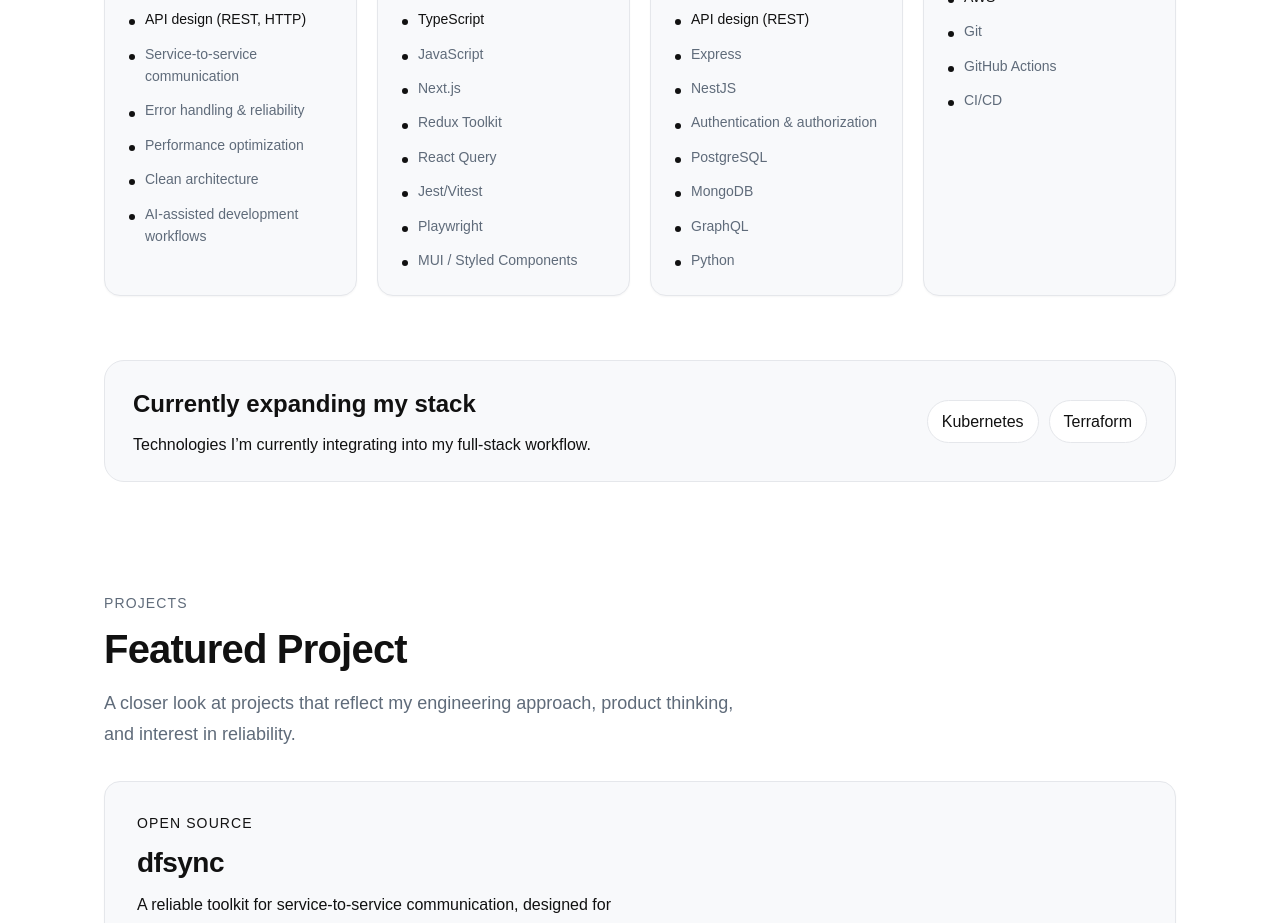
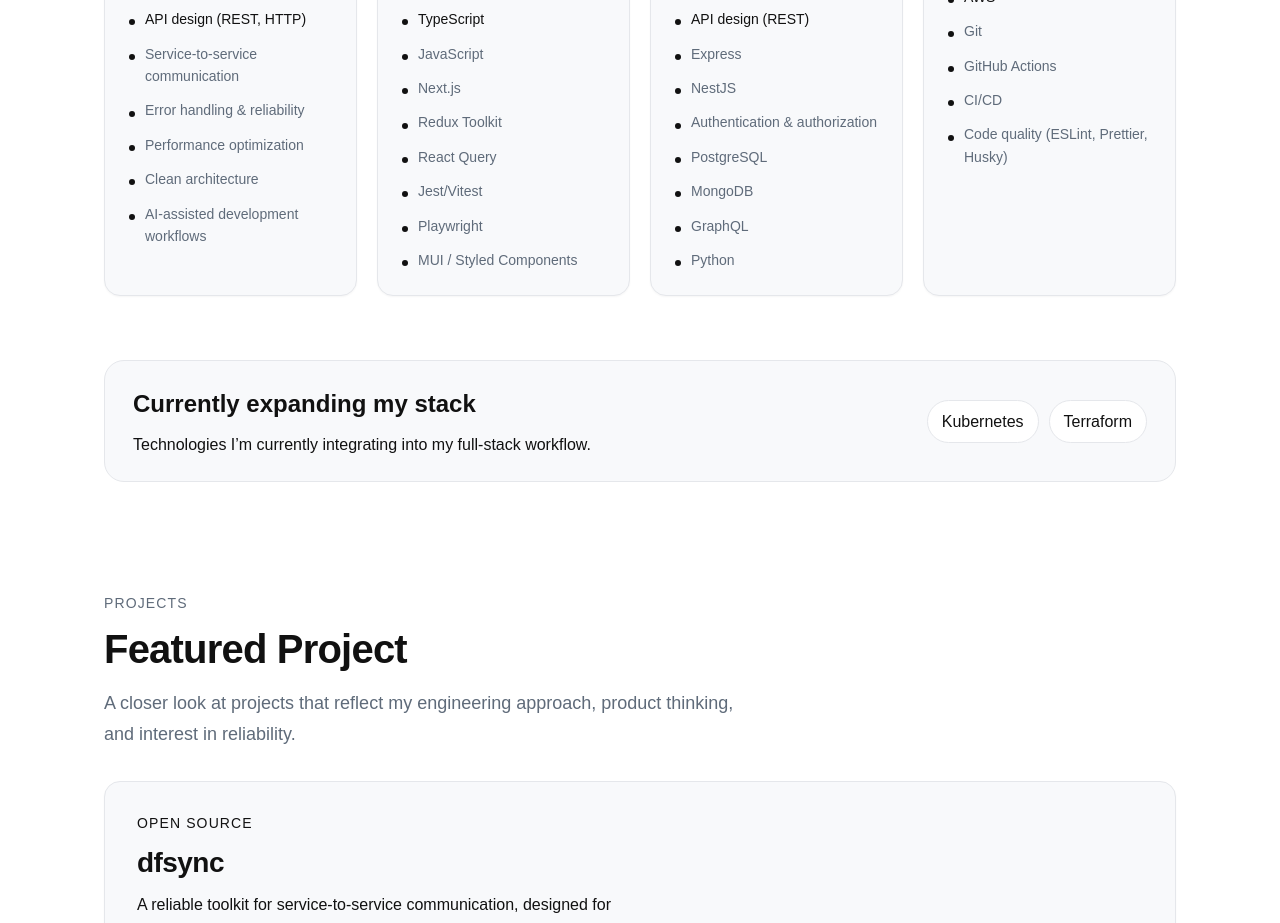
Before and after one commit to romanindev/oroman-site, a Next.js app: page / in a window 1280 px wide. Shown: the part 1720-2643 px from the top of the page. Built offline with nearby package versions, Linux system fonts and the light colour scheme; no server answers.

Commit message:
add husky

```diff
--- a/src/components/home/Skills/Skills.tsx
+++ b/src/components/home/Skills/Skills.tsx
@@ -55,7 +55,7 @@ const skillGroups = [
   {
     title: 'Infrastructure',
     description: 'Using cloud and delivery tools to support scalable systems.',
-    items: ['Docker', 'AWS', 'Git', 'GitHub Actions', 'CI/CD'],
+    items: ['Docker', 'AWS', 'Git', 'GitHub Actions', 'CI/CD', 'Code quality (ESLint, Prettier, Husky)'],
   },
 ];
 
```
